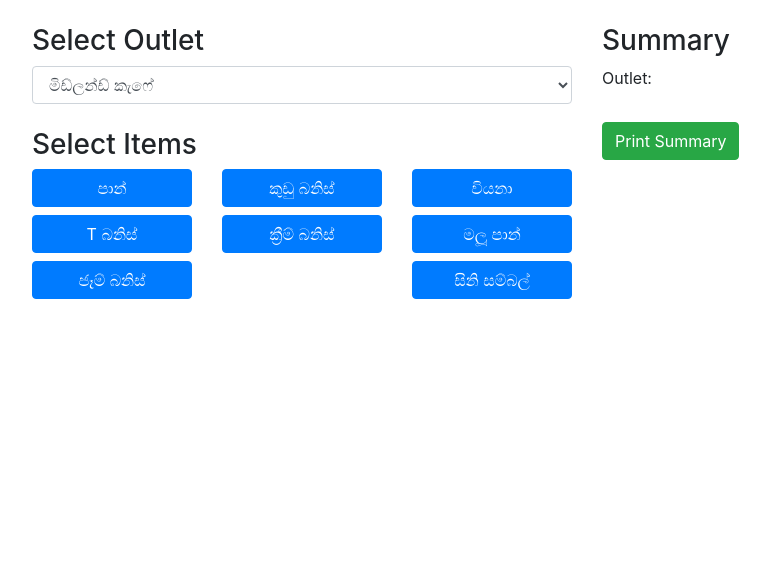
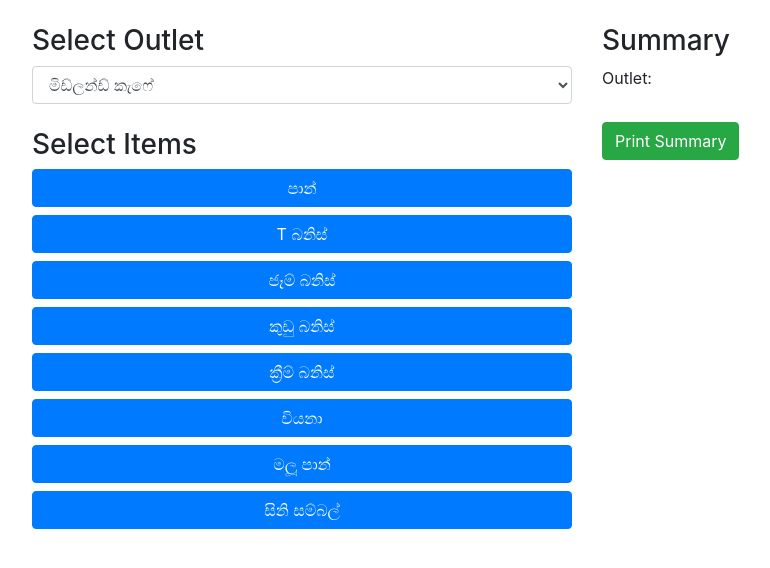
Before and after one commit to manjulaja/midlandcafe.github.io, a plain HTML site: page index.html in a window 1280 px wide. Shown: the whole page, without its empty margins (53-823 px from the left). Drawn offline with nearby package versions, Linux system fonts and the light colour scheme.

Commit message:
Update index.html

```diff
--- a/index.html
+++ b/index.html
@@ -13,7 +13,8 @@
     <div class="row">
         <div class="col-md-6">
             <h3>Select Outlet</h3>
-                <select class="form-control" id="outletDropdown">
+            <!-- Increase the size of the Select Outlet dropdown -->
+            <select class="form-control mb-3" id="outletDropdown">
                 <option value="outlet1">මිඩ්ලන්ඩ් කැෆේ </option>
                 <option value="outlet2">මිඩ්ලන්ඩ් මාර්කෙට්  </option>
                 <option value="outlet2">මිඩ්ලන්ඩ් ධේලී  </option>
@@ -22,23 +23,16 @@
 
             <h3 class="mt-4">Select Items</h3>
             <div class="row">
-                    <div class="col-md-4">
-                        <!-- First column for items -->
+                <div class="col-md-12">
+                    <!-- Single column for items, col-12 -->
                     <button class="btn btn-primary btn-block itemBtn">පාන්</button>
                     <button class="btn btn-primary btn-block itemBtn">T බනිස්</button>
                     <button class="btn btn-primary btn-block itemBtn">ජෑම් බනිස්</button>
-                    </div>
-                    <div class="col-md-4">
-                        <!-- Second column for items -->
                     <button class="btn btn-primary btn-block itemBtn">කුඩු බනිස්</button>
                     <button class="btn btn-primary btn-block itemBtn">ක්‍රීම් බනිස්</button>
-                    </div>
-                    <div class="col-md-4">
-                        <!-- Third column for items -->
                     <button class="btn btn-primary btn-block itemBtn">වියනා</button>
                     <button class="btn btn-primary btn-block itemBtn">මලූ පාන්</button>
                     <button class="btn btn-primary btn-block itemBtn">සිනි සම්බල්</button>
-
                     <!-- Add more item buttons as needed -->
                 </div>
             </div>
@@ -55,6 +49,7 @@
         </div>
     </div>
 </div>
+
 
     <!-- Quantity Modal -->
     <div class="modal fade" id="quantityModal" tabindex="-1" role="dialog" aria-labelledby="quantityModalLabel" aria-hidden="true">
```
Lines whose indentation alone changed are shown as unchanged.
